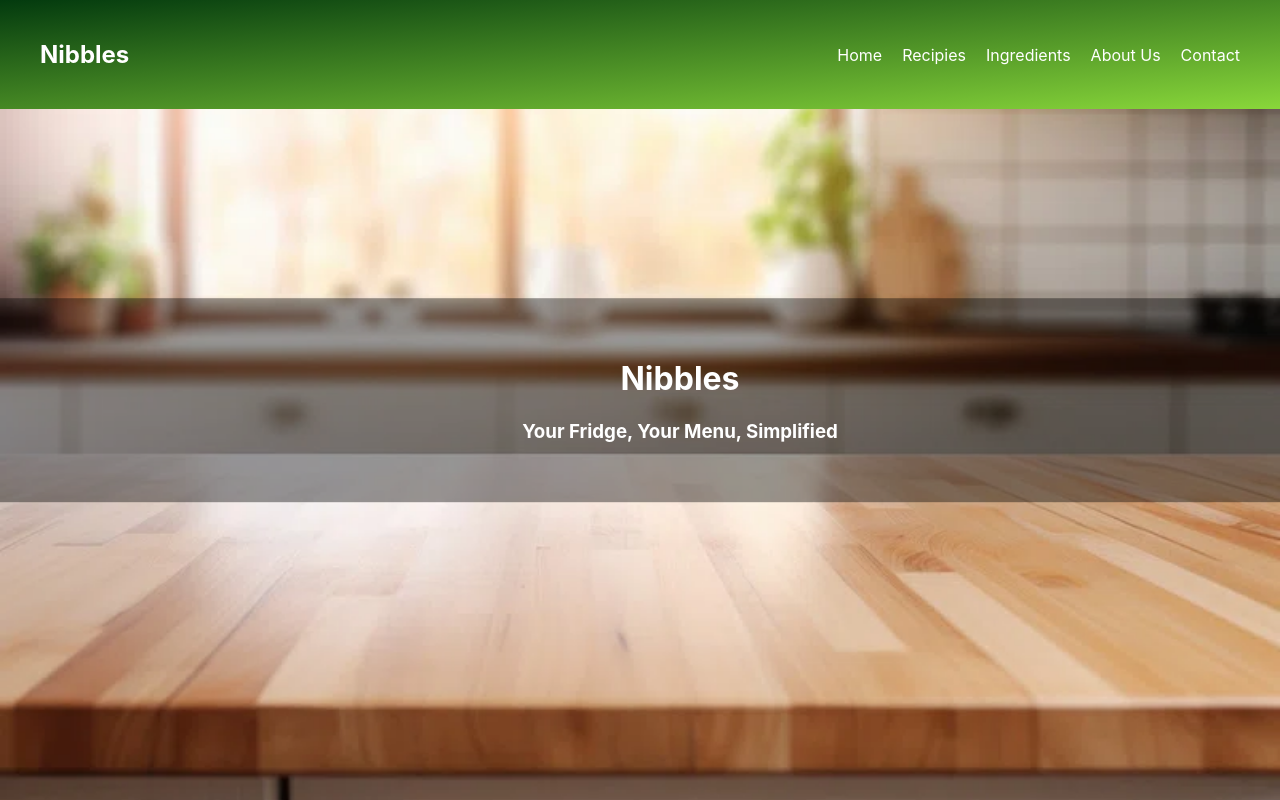
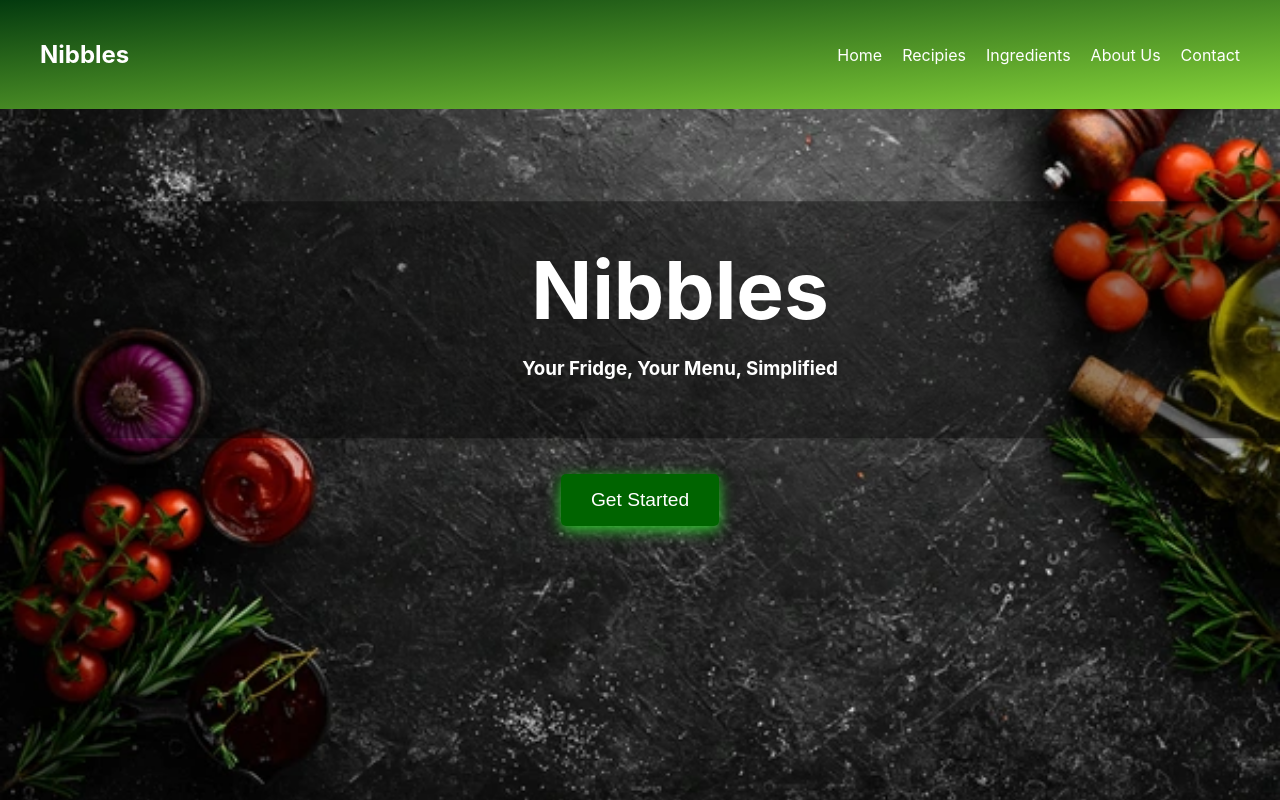
Before and after one commit to TanMan-CAL/Nibbles, a React (Create React App) app in the folder nibbles/: page / in a window 1280 px wide. Built offline with nearby package versions, Linux system fonts and the light colour scheme.

Commit message:
Changed home background image and added get stasrted button

```diff
--- a/nibbles/src/Pages/Contact.js
+++ b/nibbles/src/Pages/Contact.js
@@ -66,7 +66,7 @@ const Contact = () => {
       </form>
 
       <p className="contact-description">
-        If you have any pressing concerns, feel free to send an email to email@company.com
+        If you have any pressing concerns, feel free to send an email to outreach@nibbles.com
       </p>
     </div>
   );
--- a/nibbles/src/Pages/Home.css
+++ b/nibbles/src/Pages/Home.css
@@ -8,19 +8,52 @@
     height: 100vh; /* Full viewport height */
     background-size: cover;
     background-position: center;
-    position: relative; /* Ensure the navbar is positioned relative to this container */
-    z-index: 1; /* Ensure it's behind the navbar */
+    position: relative; /* Ensure the content is positioned within the background image */
+    z-index: 1; /* Ensure it's behind the overlay */
 }
 
 .overlay {
     text-align: center;
     color: white;
     background-color: rgba(0, 0, 0, 0.4); /* Dark overlay for readability */
-    padding: 40px; /* Increased padding for a taller shadow box */
+    padding: 40px; /* Padding for the title and slogan */
     position: absolute;
     width: 100%;
-    top: 50%;
+    top: 40%; /* Moved the overlay slightly higher */
     transform: translateY(-50%);
+}
+
+/* Target the title in the overlay */
+.overlay h1 {
+    font-size: 5rem; /* Increased font size for the Nibbles title */
+    margin: 0;
+    font-weight: bold; /* Optional: Make the title bold */
+}
+
+.button-container {
+    text-align: center;
+    margin-top: 20px;
+    position: absolute;
+    width: 100%;
+    top: 60%; /* Position the button outside the overlay box */
+    transform: translateY(-50%);
+}
+
+.get-started-btn {
+    background-color: #006400; /* Dark green background */
+    color: white;
+    padding: 15px 30px;
+    font-size: 1.2rem;
+    border: none;
+    border-radius: 5px;
+    cursor: pointer;
+    box-shadow: 0px 4px 15px #32CD32; /* Bright green shadow */
+    transition: all 0.3s ease; /* Smooth transition */
+}
+
+.get-started-btn:hover {
+    background-color: #228B22; /* Slightly lighter green on hover */
+    box-shadow: 0px 6px 20px #32CD32; /* Slightly larger shadow on hover */
 }
 
 .text-content {
@@ -43,7 +76,7 @@
 
 .text-content h1 {
     text-align: center;
-    font-size: 3rem; /* Increased font size for the title */
+    font-size: 3rem; /* Increased font size for the title in the text-content */
     line-height: 2; /* Double spacing */
     margin-top: 50px; /* Padding between the title and paragraph */
     margin-left: auto;
--- a/nibbles/src/Pages/Home.js
+++ b/nibbles/src/Pages/Home.js
@@ -1,6 +1,6 @@
 import React from 'react';
 import './Home.css';
-import Kitchen from '../Images/Kitchen.png';
+import Kitchen from '../Images/BackgroundImage.png';
 
 const Home = () => {
     return (
@@ -10,12 +10,13 @@ const Home = () => {
                     <h1>Nibbles</h1>
                     <h3>Your Fridge, Your Menu, Simplified</h3>
                 </div>
+                <div className="button-container"> {/* New button container outside the overlay */}
+                    <button className="get-started-btn">Get Started</button>
+                </div>
             </div>
             <div className="text-content">
                 <h1>What is Nibbles?</h1>
                 <p>At Nibbles, our mission is to simplify cooking and grocery management for university students, helping them make the most of their limited time and resources. We understand the challenges that come with balancing academics, social life, and healthy eating, so we’re dedicated to offering a smart solution. Using our innovative hardware, Nibbles tracks the quantities of ingredients students have on hand, allowing us to generate personalized recipes based on what’s available. As ingredients begin to run low, we automatically create a shopping list, ensuring students are always prepared for their next meal. Our goal is to make cooking stress-free and efficient, empowering students to eat well without the hassle of meal planning or grocery shopping.</p>
-
-
             </div>
         </div>
     );
```
Also changed, not shown: nibbles/src/Images/BackgroundImage.png (added), nibbles/src/Images/Kitchen.png (deleted).
